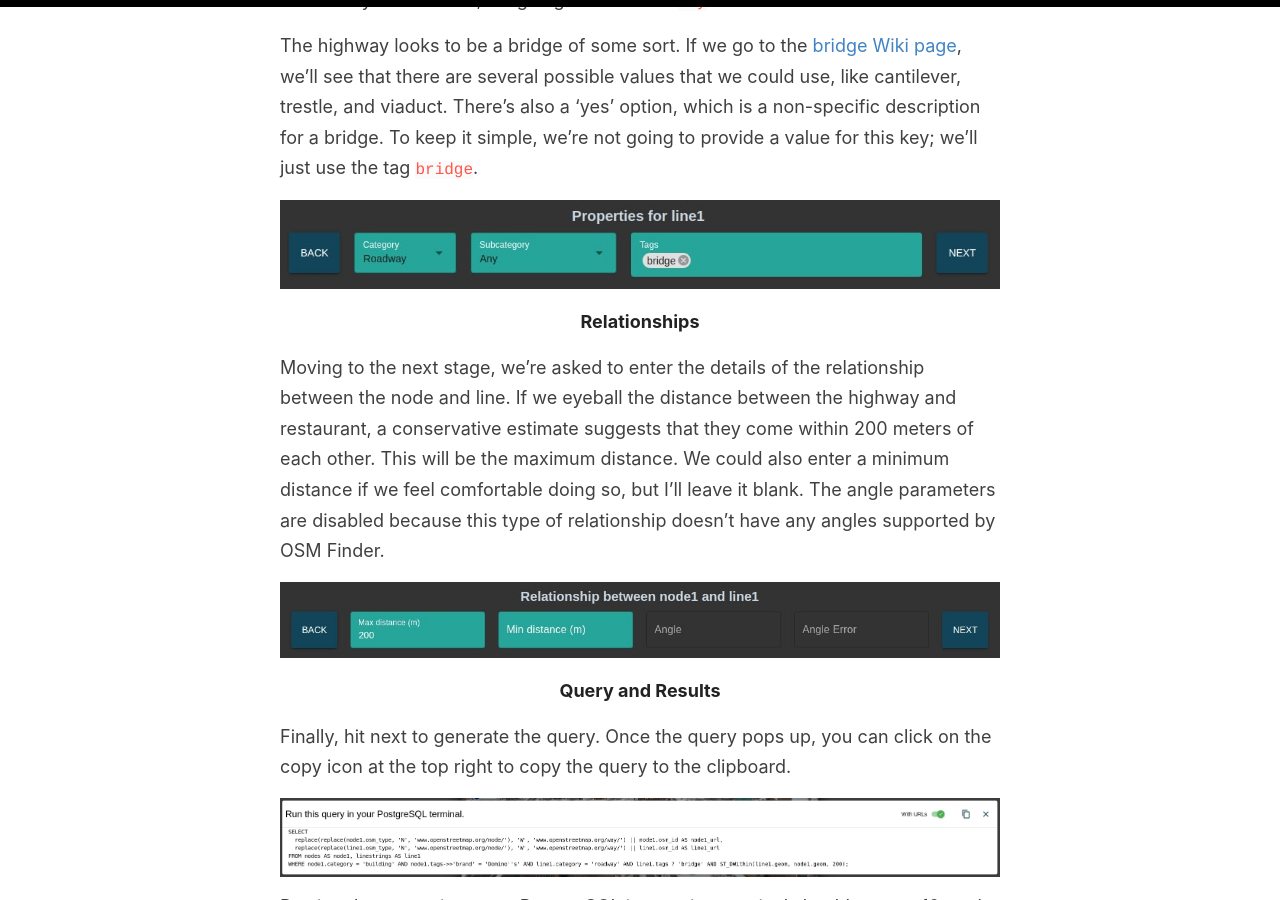
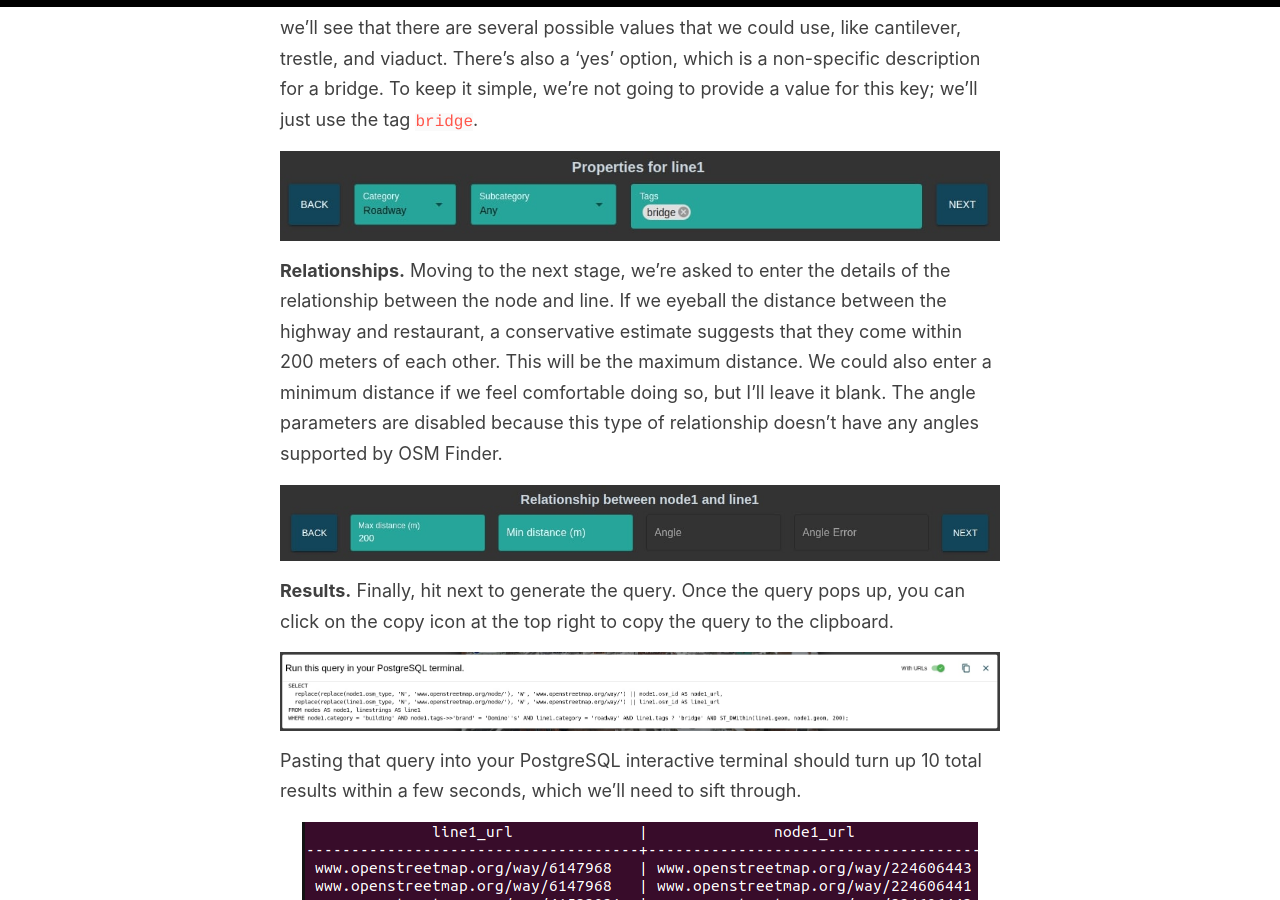
Before and after one commit to Xetnus/blog, a Jekyll site: the page built from _posts/2022-01-27-locating-spokane-part-1.md, in a window 1280 px wide and 900 px high, scrolled down 3350 px. Built offline with Jekyll 4.4.1, drawn with Linux system fonts in a browser that asks for light colours.

Commit message:
Improve header formatting

```diff
--- a/_posts/2022-01-27-locating-spokane-part-1.md
+++ b/_posts/2022-01-27-locating-spokane-part-1.md
@@ -45,17 +42,11 @@ The highway looks to be a bridge of some sort. If we go to the [bridge Wiki page
 
 ![](/blog/images/2022-01-27-dominos-linestring-properties.jpg)
 
-
-#### Relationships
-
-Moving to the next stage, we're asked to enter the details of the relationship between the node and line. If we eyeball the distance between the highway and restaurant, a conservative estimate suggests that they come within 200 meters of each other. This will be the maximum distance. We could also enter a minimum distance if we feel comfortable doing so, but I'll leave it blank. The angle parameters are disabled because this type of relationship doesn't have any angles supported by OSM Finder.
+**Relationships.** Moving to the next stage, we're asked to enter the details of the relationship between the node and line. If we eyeball the distance between the highway and restaurant, a conservative estimate suggests that they come within 200 meters of each other. This will be the maximum distance. We could also enter a minimum distance if we feel comfortable doing so, but I'll leave it blank. The angle parameters are disabled because this type of relationship doesn't have any angles supported by OSM Finder.
 
 ![](/blog/images/2022-01-27-dominos-relationship.jpg)
 
-
-#### Query and Results
-
-Finally, hit next to generate the query. Once the query pops up, you can click on the copy icon at the top right to copy the query to the clipboard.
+**Results.** Finally, hit next to generate the query. Once the query pops up, you can click on the copy icon at the top right to copy the query to the clipboard.
 
 ![](/blog/images/2022-01-27-dominos-query.jpg)
 
@@ -70,7 +61,7 @@ Now that we know the location of the Domino's and highway depicted in the origin
 ![](/blog/images/2022-01-27-dominos-geolocation.jpg)
 
 
-### Wrapping Up
+## Wrapping Up
 
 Those familiar with OpenStreetMap know that we made quite a few daring assumptions here. At the most basic level, we assumed that the highway and building had been added to OpenStreetMap. This isn't always the case when using OpenStreetMap data. On top of that, we made the assumption that the OpenStreetMap author of the building tagged it with `brand=Domino's`. We also assumed that the highway had been tagged as `bridge`. If any of these assumptions didn't hold true when compared to the current state of the OpenStreetMap data, our search would have fallen flat and we'd have been forced to widen our search using less restrictive parameters and tags. These are the inherent risks when using open-source data.
 
```
Also changed, not shown: other parts of _posts/2022-01-27-locating-spokane-part-1.md (+0 -3 lines).
